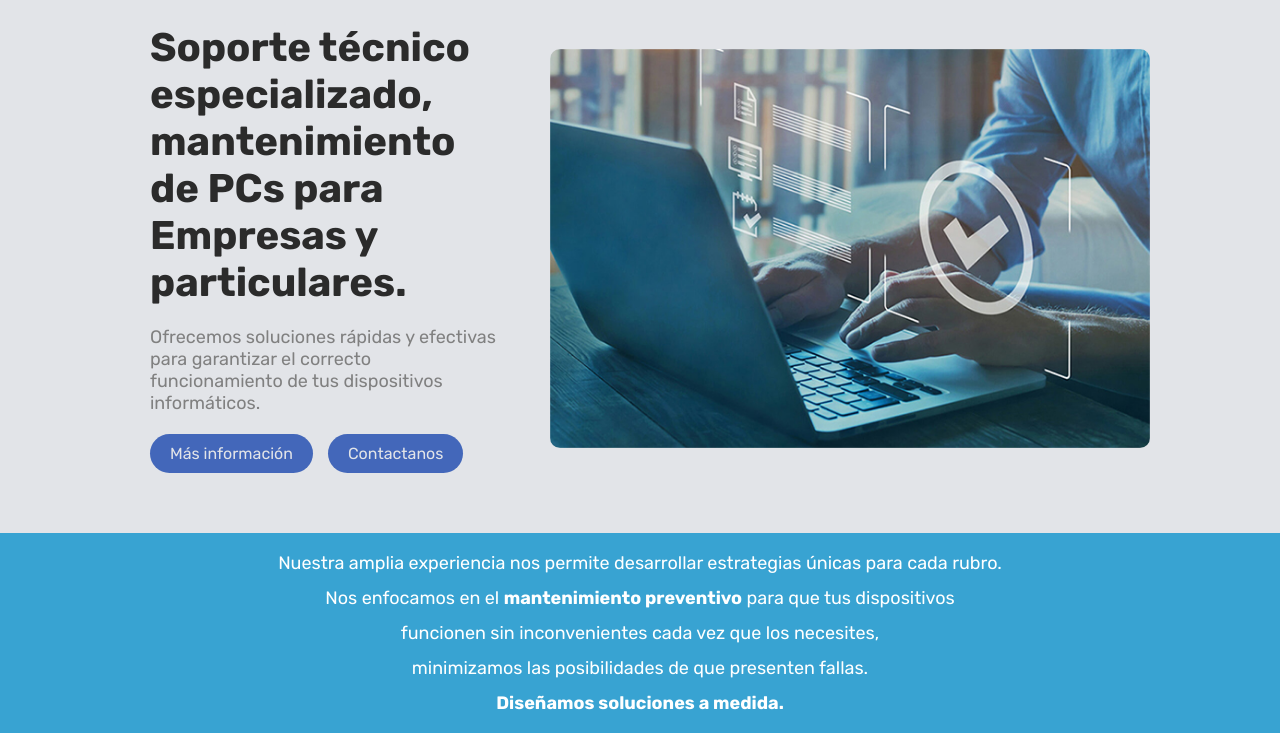
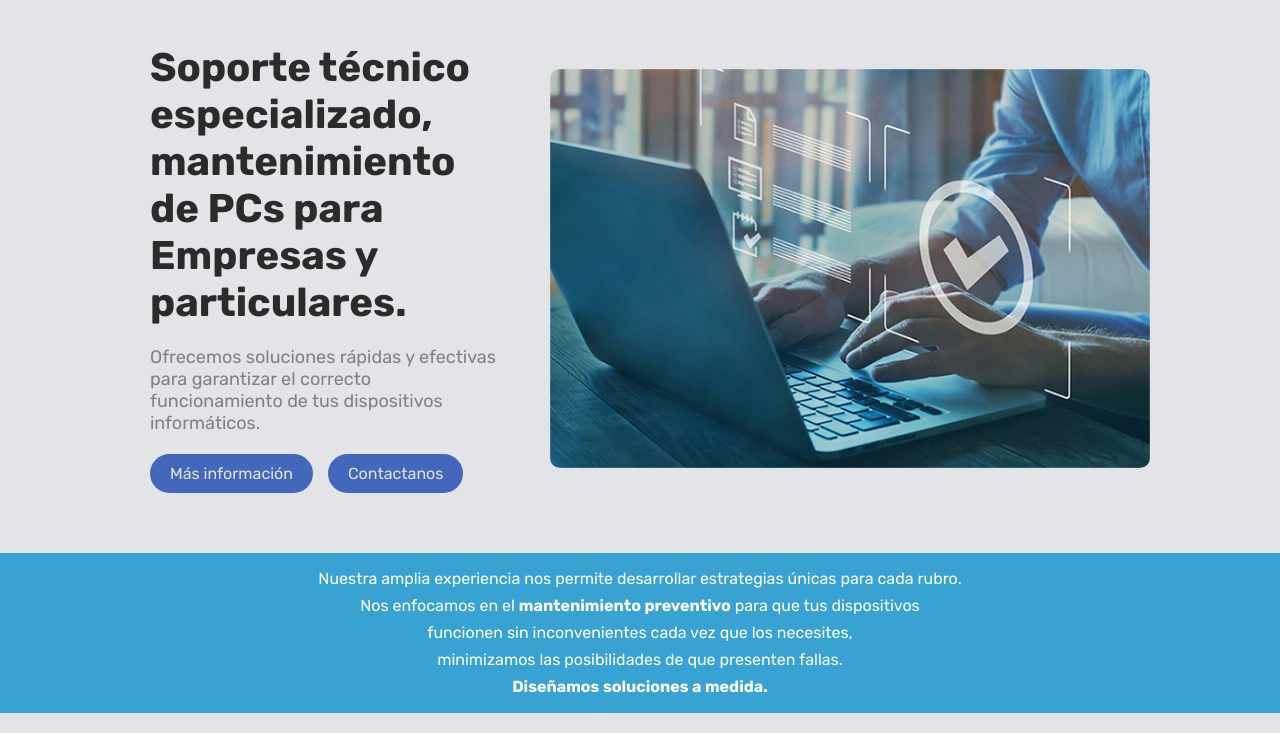
Before and after one commit to cfloreada/e2nucba, a plain HTML site: page index.html in a window 1280 px wide. Shown: the part 116-849 px from the top of the page. Drawn offline with Linux system fonts and the light colour scheme.

Commit message:
corrección width final

```diff
--- a/style.css
+++ b/style.css
@@ -17,6 +17,7 @@
 
 body {
   background-color: var(--blancods);
+  width: 100vw;
 }
 nav {
   display: flex;
@@ -75,7 +76,7 @@ main {
 }
 
 #hero {
-  margin-top: 80px;
+  margin-top: 100px;
   display: flex;
   justify-content: center;
   align-items: center;
@@ -141,9 +142,8 @@ main {
 
 #about p {
   text-align: center;
-  line-height: 30px;
-  max-width: 100%;
+  line-height: 22px;
   margin: 0 auto;
-  font-size: 18px;
+  font-size: 16px;
   color: var(--white);
 }
```
